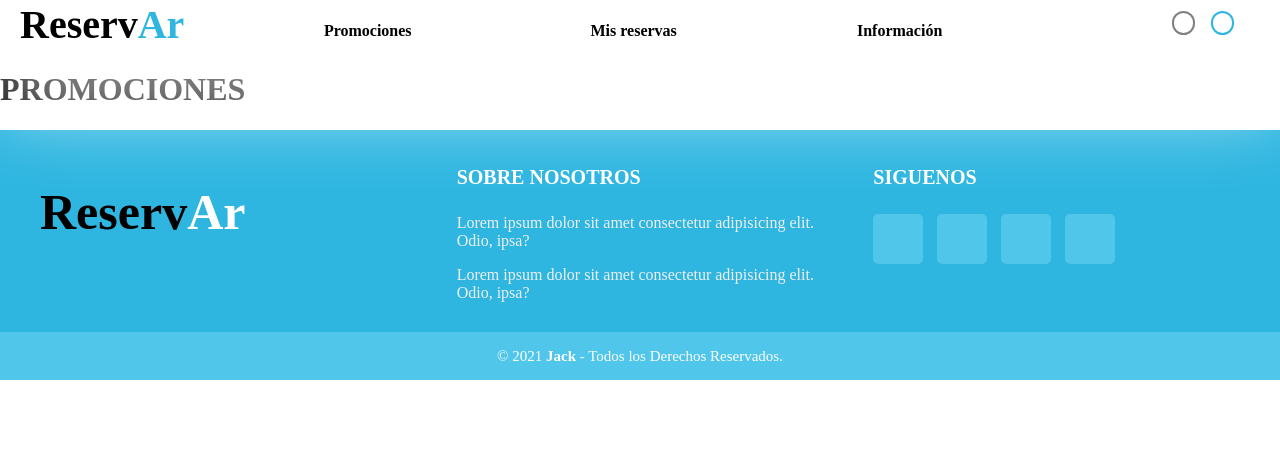
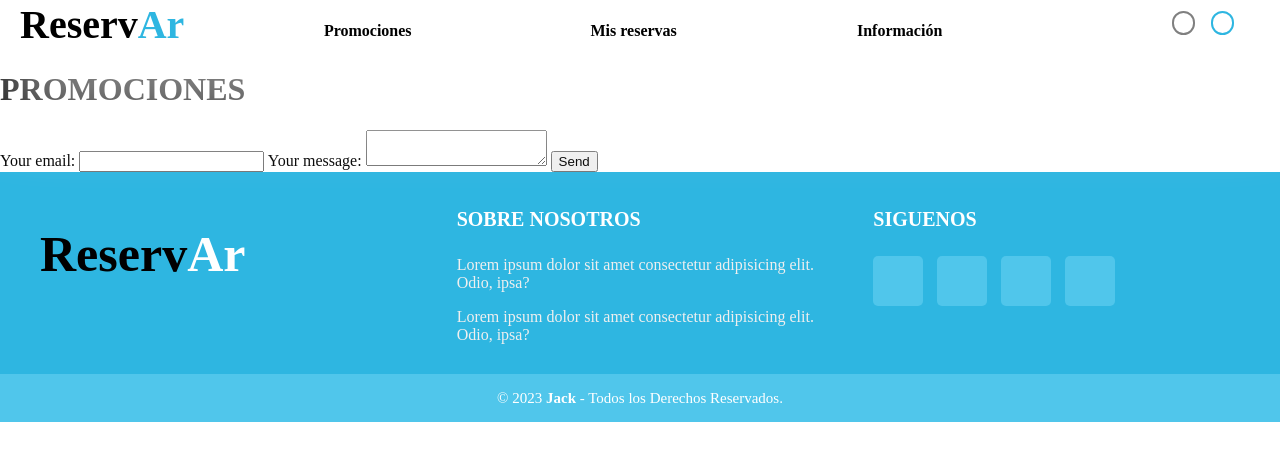
Before and after one commit to jackEksteen/ProyectoReservAr, a plain HTML site: page promociones.html in a window 1280 px wide. Drawn offline with Linux system fonts and the light colour scheme; some icons are missing; a web font is replaced by a local one.

Commit message:
api OK. pag ayuda done

```diff
--- a/promociones.html
+++ b/promociones.html
@@ -63,9 +63,22 @@
 
 
 
-
-
-
+<!-- modify this form HTML and place wherever you want your form -->
+<form
+  action="https://formspree.io/f/xjvdldnd"
+  method="POST"
+>
+  <label>
+    Your email:
+    <input type="email" name="email">
+  </label>
+  <label>
+    Your message:
+    <textarea name="message"></textarea>
+  </label>
+  <!-- your other form fields go here -->
+  <button type="submit">Send</button>
+</form>
 
 
 
@@ -94,7 +107,7 @@
             </div>
         </div>
         <div class="grupo-2">
-            <small>&copy; 2021 <b>Jack</b> - Todos los Derechos Reservados.</small>
+            <small>&copy; 2023 <b>Jack</b> - Todos los Derechos Reservados.</small>
         </div>
     </footer>
 
```
Also changed, not shown: ayuda.html (+9 -4 lines), index.html (+1 -1 lines), informacion.html (+1 -1 lines), login.html (+1 -1 lines), signup.html (+1 -1 lines).
